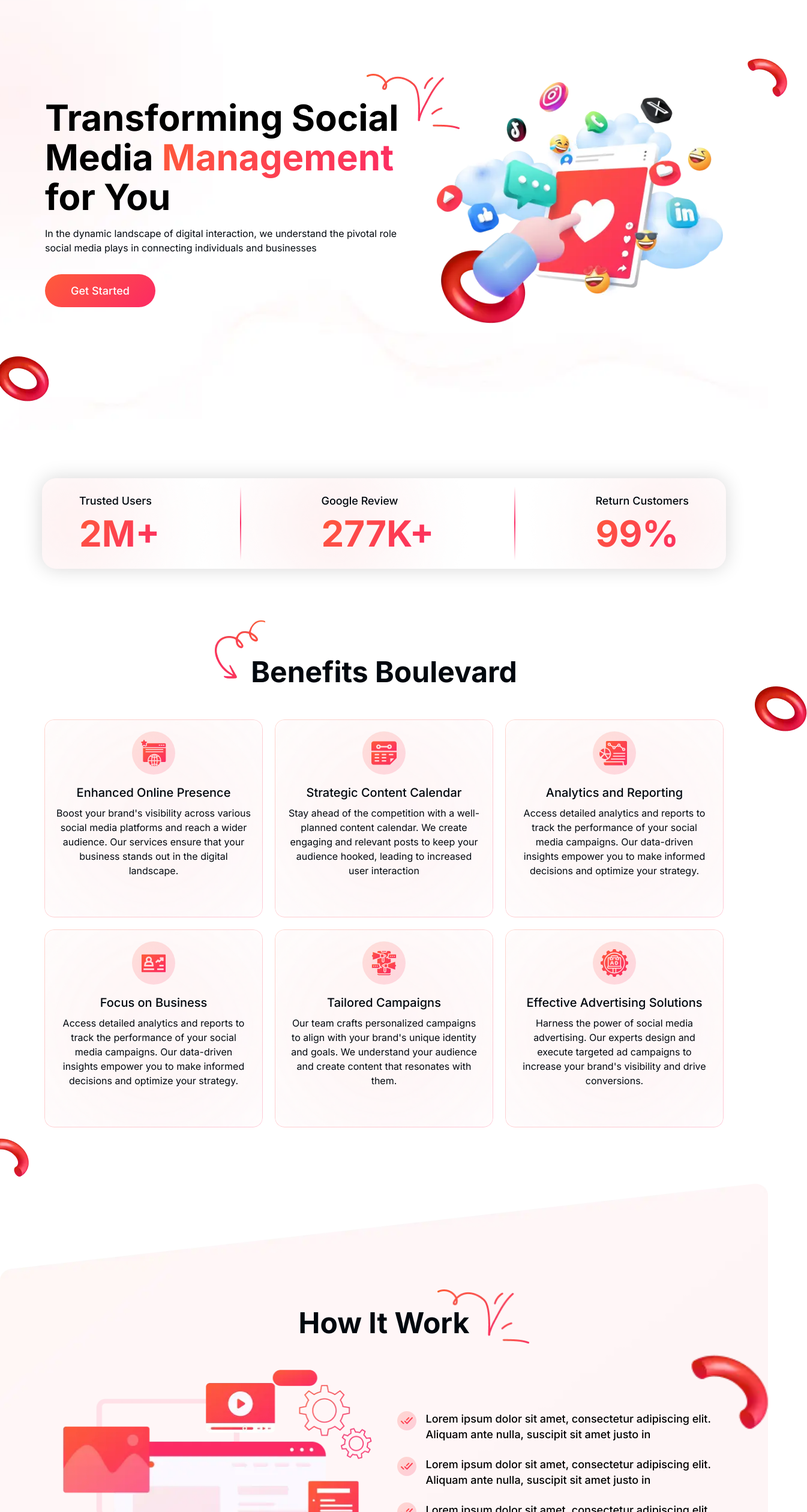
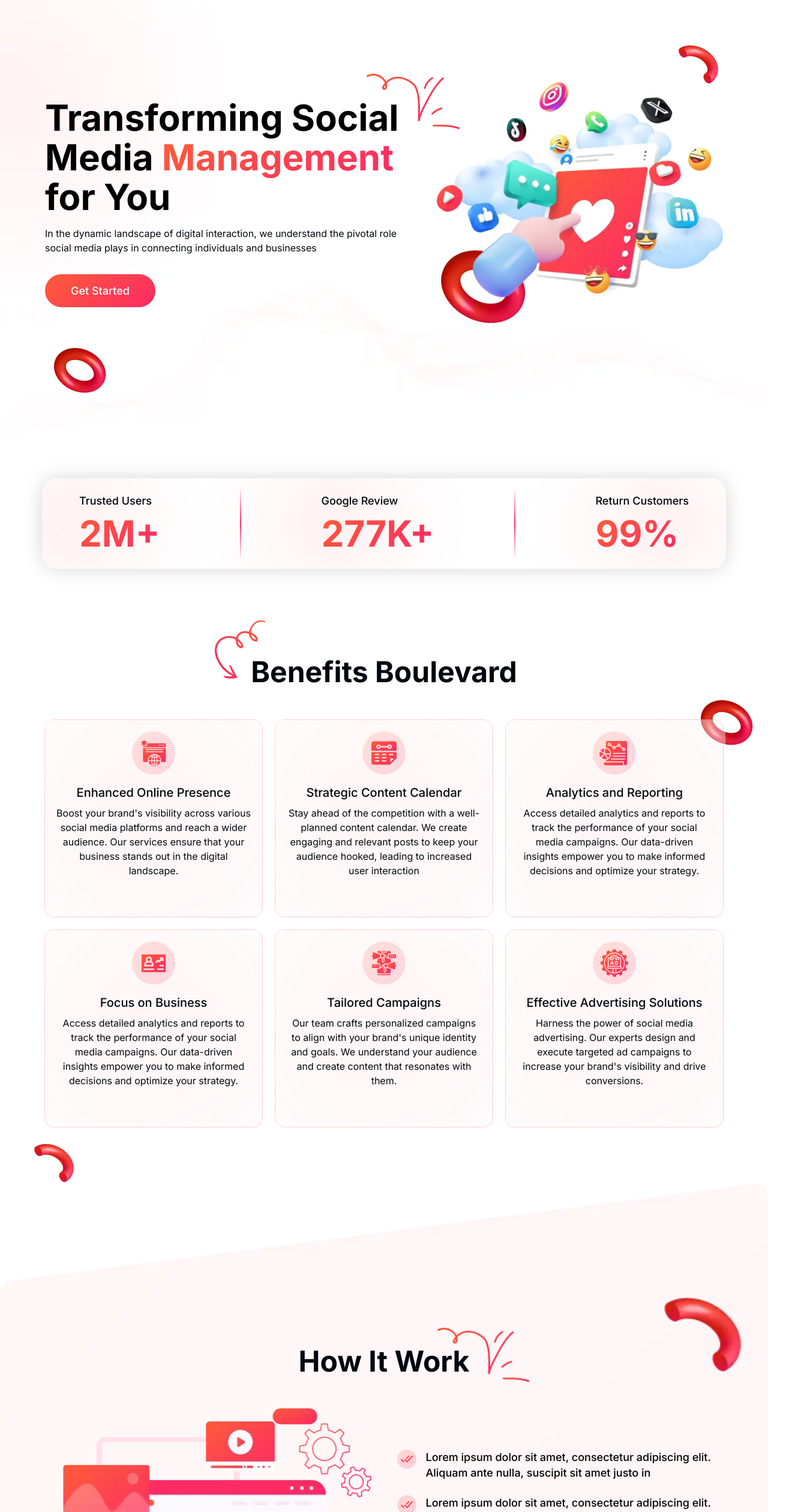
Before and after one commit to Gagandharmk/social-media-website, a Next.js app: page / in a window 1280 px wide. Shown: the part 160-2680 px from the top of the page at 60% size, 1345 px wide, since content can reach past the window. Built offline with nearby package versions, Linux system fonts and the light colour scheme; a web font is replaced by a local one.

Commit message:
forground image modification

```diff
--- a/src/components/common/Disclosure.jsx
+++ b/src/components/common/Disclosure.jsx
@@ -33,7 +33,7 @@ const Disclosure = () => {
   ];
 
   return (
-    <div className="max-w-[782px] w-full flex flex-col gap-4">
+    <div className="max-w-[782px] w-full flex flex-col sm:gap-4 gap-2">
       {disclosures.map((item, index) => (
         <div
           key={index}
--- a/src/components/home/Benefits.jsx
+++ b/src/components/home/Benefits.jsx
@@ -51,18 +51,21 @@ const BenefitCardsData = [
 
 const Benefits = () => {
   return (
-    <section className="lg:pt-[52px] lg:pb-[94px] py-[40px] " id="benefits">
-      <div className=" max-w-[1170px] sm:px-4 px-2 w-full mx-auto flex flex-col items-center lg:gap-[52px] sm:gap-[32px] gap-5 relative">
+    <section
+      className="lg:pt-[52px] lg:pb-[94px] py-[40px]  relative"
+      id="benefits"
+    >
       <img
-          className="hidden lg:block absolute right-[-120px] top-[50px]"
+        className="hidden lg:block absolute right-[25px] top-[125px] -z-30"
         src="/images/webp/forgroundImg2.webp"
         alt=""
       />{" "}
       <img
-          className="hidden lg:block absolute left-[-80px] bottom-[-85px]"
+        className="hidden lg:block absolute left-[50px] bottom-[0px] -z-30"
         src="/images/webp/forgroundImg1.webp"
         alt=""
       />{" "}
+      <div className=" max-w-[1170px] sm:px-4 px-2 w-full mx-auto flex flex-col items-center lg:gap-[52px] sm:gap-[32px] gap-5  ">
         <div className="relative">
           <h2 className="text-5xl text-[#00070E]">Benefits Boulevard</h2>
           <img
@@ -71,7 +74,7 @@ const Benefits = () => {
             alt=""
           />{" "}
         </div>
-        <div className="flex justify-center md:gap-5 gap-3 flex-wrap    ">
+        <div className="flex justify-center md:gap-5 gap-3 flex-wrap  bg-[#ffffff6c]  ">
           {BenefitCardsData.map((card, index) => (
             <div
               key={index}
--- a/src/components/home/ClientsSay.jsx
+++ b/src/components/home/ClientsSay.jsx
@@ -39,17 +39,27 @@ const ClientsSay = () => {
 
   return (
     <section
-      className="bg-[url('/images/webp/HowItWork.webp')] bg-no-repeat  bg-center w-full xl:py-[206px] lg:py-[190px] md:py-[160px] sm:py-[130px] pt-[50px] pb-[30px]"
+      className="bg-[url('/images/webp/HowItWork.webp')] bg-no-repeat  bg-center w-full xl:py-[270px] lg:py-[190px] md:py-[160px] sm:py-[130px] pt-[50px] pb-[30px] relative"
       style={{ backgroundSize: "100% 100%" }}
       id="testimonials"
     >
+      <img
+        className="hidden lg:block absolute right-[20px] top-[160px] w-[166px]  "
+        src="/images/webp/forgroundImg1.webp"
+        alt=""
+      />{" "}
+      <img
+        className="hidden lg:block absolute left-[40px] bottom-[70px]  w-[161px]  "
+        src="/images/webp/forgroundImg2.webp"
+        alt=""
+      />{" "}
       <div className="max-w-[1170px] px-5  w-full mx-auto flex flex-col items-center lg:gap-[52px] sm:gap-[32px] gap-5 ">
         <div className="relative">
           <h2 className="text-5xl text-[#00070E] text-center">
             What Our Clients Say
           </h2>{" "}
           <img
-            class="absolute lg:right-[calc(50%-351px)] lg:top-[-30px] right-[calc(50%-219px)] top-[-20px] lg:w-[153px] w-[100px]"
+            class="absolute lg:right-[calc(50%-351px)] lg:top-[-30px] right-[calc(50%-219px)] top-[-20px] lg:w-[153px] w-[100px] sm:block hidden"
             src="/images/webp/forgroundImg3.webp"
             alt=""
           />
--- a/src/components/home/Faqs.jsx
+++ b/src/components/home/Faqs.jsx
@@ -21,18 +21,21 @@ const Faqs = () => {
   return (
     <>
       {" "}
-      <section className="lg:pt-[194px] lg:pb-[141px] py-[40px] " id="services">
-        <div className=" max-w-[1170px] px-5  w-full mx-auto flex flex-col items-center lg:gap-[52px] sm:gap-[32px] gap-5 relative">
+      <section
+        className="lg:pt-[194px] lg:pb-[141px] py-[40px] relative"
+        id="services"
+      >
         <img
-            className="hidden lg:block absolute right-[-120px] top-[50px]"
+          className="hidden lg:block absolute right-[25px] top-[67px] -z-30"
           src="/images/webp/forgroundImg2.webp"
           alt=""
         />{" "}
         <img
-            className="hidden lg:block absolute left-[-80px] bottom-[-85px]"
+          className="hidden lg:block absolute left-[50px] bottom-[60px] -z-30"
           src="/images/webp/forgroundImg1.webp"
           alt=""
         />{" "}
+        <div className=" max-w-[1170px] px-5  w-full mx-auto flex flex-col items-center lg:gap-[52px] sm:gap-[32px] gap-5 relative">
           <div className="flex  flex-col gap-[16px]  justify-center items-center w-full">
             <div className="relative">
               <h2 className="text-5xl text-[#00070E] text-center">
--- a/src/components/home/HeroSection.jsx
+++ b/src/components/home/HeroSection.jsx
@@ -5,24 +5,24 @@ import ButtonPrimary from "../common/ButtonPrimary";
 const HeroSection = () => {
   return (
     <section
-      className="bg-[url('/images/webp/Hero-bg.webp')] bg-no-repeat g-origin-content bg-bottom bg-cover w-full  relative"
+      className="bg-[url('/images/webp/Hero-bg.webp')] bg-no-repeat g-origin-content bg-bottom bg-cover w-full z-30  relative"
       id="home"
     >
+      <img
+        className="hidden lg:block absolute right-[70px] top-[220px] -z-30"
+        src="/images/webp/forgroundImg1.webp"
+        alt=""
+      />{" "}
+      <img
+        className="hidden lg:block absolute left-[90px] bottom-[90px] -z-30"
+        src="/images/webp/forgroundImg2.webp"
+        alt=""
+      />{" "}
       <div className="sticky top-0 left-0 w-full z-40 backdrop-brightness-200 backdrop-blur-sm">
         <Nav />
       </div>
-      <div className="max-w-[1170px] px-5  xl:py-[206px]  lg:py-[190px] md:py-[160px] sm:py-[130px] pt-[110px] pb-[30px] w-full mx-auto ">
-        <div className="flex flex-col-reverse lg:flex-row items-center justify-center sm:gap-[52px] gap-7 relative">
-          <img
-            className="hidden lg:block absolute right-[-120px] top-[-55px]"
-            src="/images/webp/forgroundImg1.webp"
-            alt=""
-          />{" "}
-          <img
-            className="hidden lg:block absolute left-[-80px] bottom-[-130px]"
-            src="/images/webp/forgroundImg2.webp"
-            alt=""
-          />{" "}
+      <div className="max-w-[1170px] px-5  xl:py-[206px]  lg:py-[190px] md:py-[160px] sm:py-[130px] pt-[110px] pb-[30px] w-full mx-auto relative z-0">
+        <div className="flex flex-col-reverse lg:flex-row items-center justify-center sm:gap-[52px] gap-7 ">
           <div className="flex flex-col max-w-[609px] w-full relative">
             <img
               className="hidden lg:block absolute right-[-90px] top-[-40px]"
--- a/src/components/home/Home.jsx
+++ b/src/components/home/Home.jsx
@@ -24,8 +24,8 @@ const Home = () => {
       <Faqs />
       <SuccessMetrics />
       <OurBlogs />
-      <ContactUs />
-      <Footer />
+      {/* <ContactUs />
+      <Footer /> */}
     </>
   );
 };
--- a/src/components/home/HowItWork.jsx
+++ b/src/components/home/HowItWork.jsx
@@ -5,21 +5,21 @@ const HowItWork = () => {
   return (
     <>
       <section
-        className="bg-[url('/images/webp/HowItWork.webp')] bg-no-repeat  bg-cover w-full xl:py-[206px]  lg:py-[190px] md:py-[160px] sm:py-[130px] pt-[50px] pb-[30px] "
+        className="bg-[url('/images/webp/HowItWork.webp')] bg-no-repeat  bg-cover w-full xl:py-[270px]  lg:py-[190px] md:py-[160px] sm:py-[130px] pt-[50px] pb-[30px] relative"
         id="how-it-work"
         style={{ backgroundSize: "100% 100%" }}
       >
-        <div className=" max-w-[1170px] px-5  w-full mx-auto flex flex-col items-center lg:gap-[52px] sm:gap-[32px] gap-5 relative">
         <img
-            className="hidden lg:block absolute right-[-80px] top-[50px] w-[166px]"
+          className="hidden lg:block absolute right-[20px] top-[160px] w-[166px]  "
           src="/images/webp/forgroundImg1.webp"
           alt=""
         />{" "}
         <img
-            className="hidden lg:block absolute left-[-80px] bottom-[-235px]  w-[161px]"
+          className="hidden lg:block absolute left-[40px] bottom-[70px]  w-[161px]  "
           src="/images/webp/forgroundImg2.webp"
           alt=""
         />{" "}
+        <div className=" max-w-[1170px] px-5  w-full mx-auto flex flex-col items-center lg:gap-[52px] sm:gap-[32px] gap-5 relative z-20">
           <div className="relative">
             <h2 className="text-5xl text-[#00070E]">How It Work</h2>
             <img
--- a/src/components/home/OurBlogs.jsx
+++ b/src/components/home/OurBlogs.jsx
@@ -3,18 +3,21 @@ import { SaveIcon } from "../common/Icon";
 
 const OurBlogs = () => {
   return (
-    <section className="lg:pt-[52px] lg:pb-[94px] py-[40px] " id="benefits">
+    <section
+      className="lg:pt-[52px] lg:pb-[94px] py-[40px] relative"
+      id="benefits"
+    >
+      <img
+        className="hidden lg:block absolute right-[25px] top-[67px] -z-30"
+        src="/images/webp/forgroundImg2.webp"
+        alt=""
+      />{" "}
+      <img
+        className="hidden lg:block absolute left-[50px] bottom-[60px] -z-30"
+        src="/images/webp/forgroundImg1.webp"
+        alt=""
+      />{" "}
       <div className=" max-w-[1170px] sm:px-4 px-2 w-full mx-auto flex flex-col items-center lg:gap-[52px] sm:gap-[32px] gap-5 relative">
-        <img
-          className="hidden lg:block absolute right-[-120px] top-[50px]"
-          src="/images/webp/forgroundImg2.webp"
-          alt=""
-        />
-        <img
-          className="hidden lg:block absolute left-[-80px] bottom-[-85px]"
-          src="/images/webp/forgroundImg1.webp"
-          alt=""
-        />
         <div className="relative">
           <h2 className="text-5xl text-[#00070E]">Our Blogs</h2>
           <img
--- a/src/components/home/OurServices.jsx
+++ b/src/components/home/OurServices.jsx
@@ -58,18 +58,21 @@ const OurServices = () => {
   return (
     <>
       {" "}
-      <section className="lg:pt-[194px] lg:pb-[141px] py-[40px] " id="services">
-        <div className=" max-w-[1170px] px-5  w-full mx-auto flex flex-col items-center lg:gap-[52px] sm:gap-[32px] gap-5 relative">
+      <section
+        className="lg:pt-[194px] lg:pb-[141px] py-[40px] relative"
+        id="services"
+      >
         <img
-            className="hidden lg:block absolute right-[-120px] top-[50px]"
+          className="hidden lg:block absolute right-[25px] top-[50px] -z-30"
           src="/images/webp/forgroundImg2.webp"
           alt=""
         />{" "}
         <img
-            className="hidden lg:block absolute left-[-80px] bottom-[-85px]"
+          className="hidden lg:block absolute left-[50px] bottom-[0px] -z-30"
           src="/images/webp/forgroundImg1.webp"
           alt=""
         />{" "}
+        <div className=" max-w-[1170px] px-5  w-full mx-auto flex flex-col items-center lg:gap-[52px] sm:gap-[32px] gap-5 relative">
           <div className="flex md:flex-row flex-col gap-[16px] md:justify-between justify-center items-center w-full">
             <div className="relative">
               <h2 className="text-5xl text-[#00070E]">Our Services</h2>
```
Also changed, not shown: src/components/home/SuccessMetrics.jsx (+4 -4 lines). Lines whose indentation alone changed are shown as unchanged.
